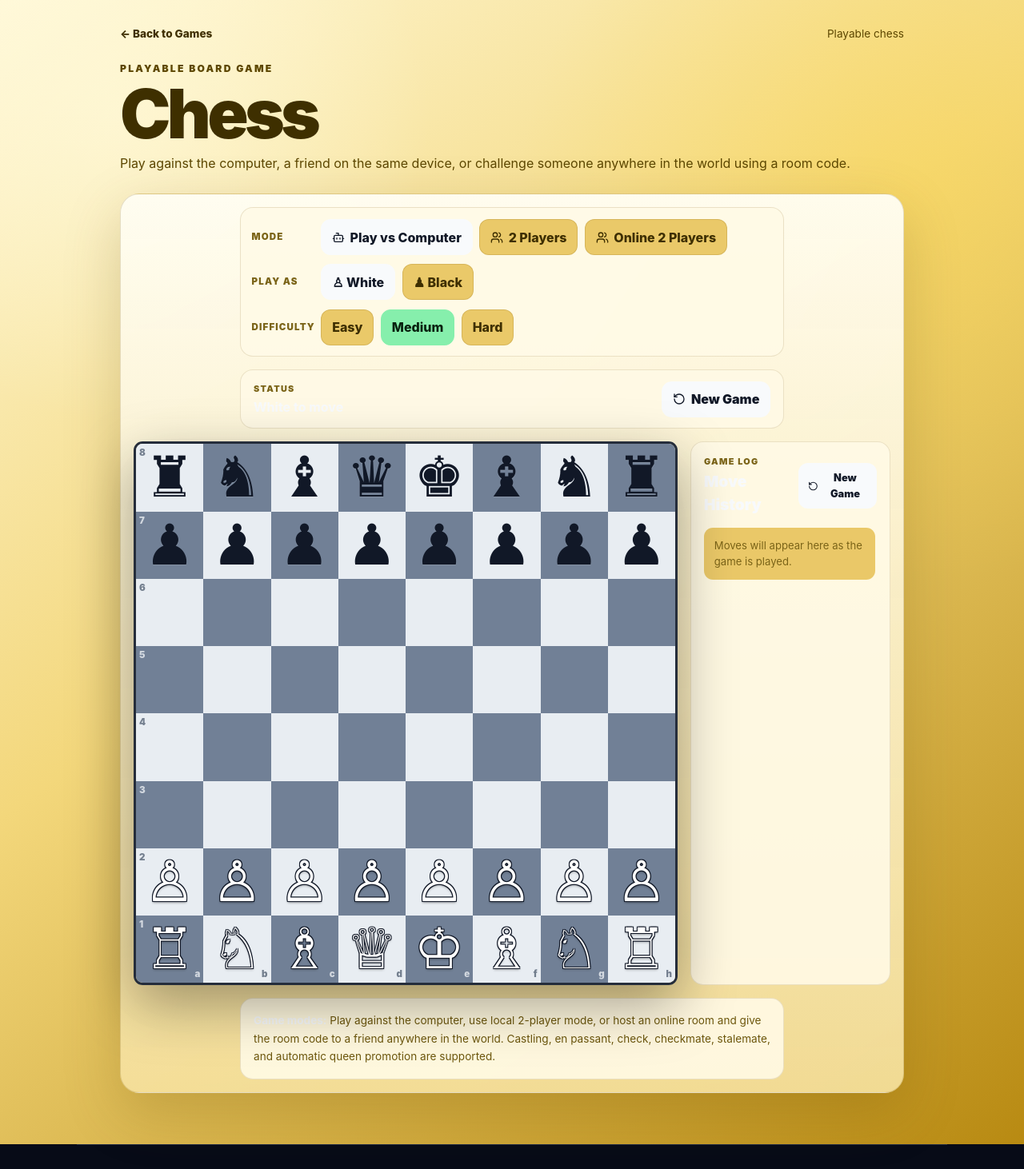
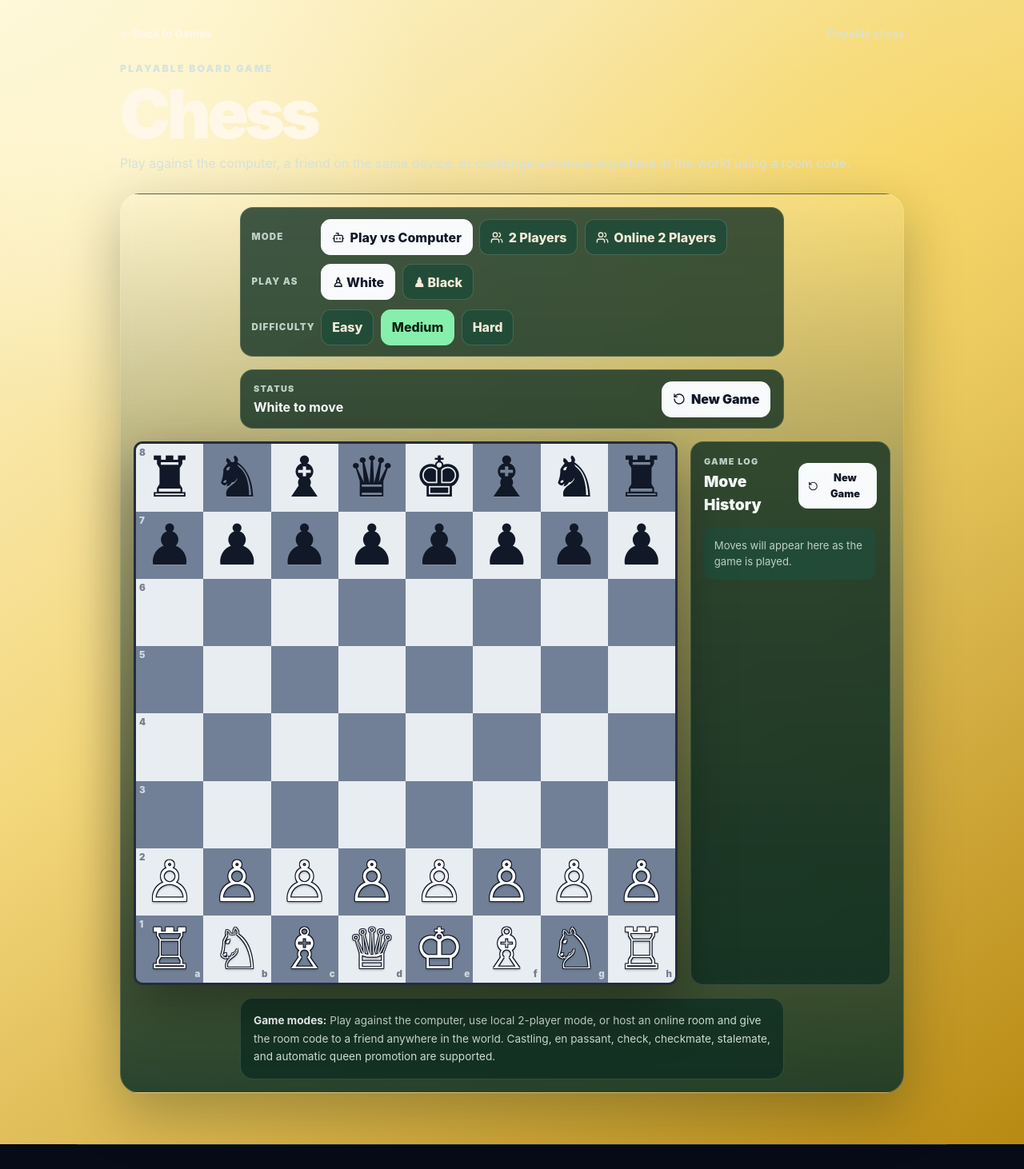
Before and after one commit to arunyadav-214/learning-website, a Next.js app: page /games/chess in a window 1280 px wide. Shown: the top 1462 px of the page at 80% size. Built offline with nearby package versions, Linux system fonts and the light colour scheme.

Commit message:
Scope gold background change to chess page only

```diff
--- a/app/globals.css
+++ b/app/globals.css
@@ -750,7 +750,7 @@ body {
   display:flex; flex-wrap:wrap; justify-content:center; gap:.55rem; padding:1rem; background:#091a0e;
 }
 .monkey-controls button {
-  min-width:88px; padding:.7rem .8rem; border-radius:.75rem; border:1px solid rgba(111,78,0,.16);
+  min-width:88px; padding:.7rem .8rem; border-radius:.75rem; border:1px solid rgba(255,248,232,.16);
   background:rgba(255,255,255,.06); color:white; font-weight:800; cursor:pointer;
 }
 .monkey-controls button:hover { background:rgba(255,255,255,.11); }
@@ -792,12 +792,12 @@ body {
   text-shadow:0 0 28px rgba(34,211,238,.35);
 }
 .ttt-hero p { max-width:760px; color:#9aa6c3; line-height:1.7; }
-.ttt-panel { border:1px solid rgba(111,78,0,.16); border-radius:1.5rem; padding:1.25rem; background:rgba(14,20,36,.9); box-shadow:0 28px 90px rgba(0,0,0,.32); }
+.ttt-panel { border:1px solid rgba(255,248,232,.16); border-radius:1.5rem; padding:1.25rem; background:rgba(14,20,36,.9); box-shadow:0 28px 90px rgba(0,0,0,.32); }
 .ttt-settings { display:grid; gap:1rem; }
 .ttt-mode-row, .ttt-difficulty, .ttt-actions { display:flex; flex-wrap:wrap; gap:.6rem; align-items:center; }
 .ttt-mode-row button, .ttt-difficulty button, .ttt-actions button {
   display:inline-flex; align-items:center; gap:.45rem; padding:.7rem .9rem; border-radius:.8rem;
-  border:1px solid rgba(111,78,0,.16); background:rgba(255,255,255,.05); color:white; font-weight:800;
+  border:1px solid rgba(255,248,232,.16); background:rgba(255,255,255,.05); color:white; font-weight:800;
 }
 .ttt-mode-row button.active, .ttt-difficulty button.active {
   background:linear-gradient(135deg,#7c3aed,#2563eb); border-color:transparent;
@@ -805,7 +805,7 @@ body {
 .ttt-difficulty span { color:#9aa6c3; font-size:.8rem; font-weight:800; margin-right:.2rem; }
 .ttt-names { display:grid; grid-template-columns:repeat(2,minmax(0,1fr)); gap:.8rem; }
 .ttt-names label { display:grid; gap:.35rem; color:#9aa6c3; font-size:.78rem; font-weight:800; text-transform:uppercase; letter-spacing:.08em; }
-.ttt-names input { width:100%; border:1px solid rgba(111,78,0,.16); border-radius:.75rem; padding:.7rem .8rem; background:#0a1020; color:white; outline:none; }
+.ttt-names input { width:100%; border:1px solid rgba(255,248,232,.16); border-radius:.75rem; padding:.7rem .8rem; background:#0a1020; color:white; outline:none; }
 .ttt-scoreboard { display:grid; grid-template-columns:repeat(3,1fr); gap:.6rem; margin:1.1rem 0; }
 .ttt-scoreboard div { position:relative; padding:.85rem; border-radius:1rem; background:#0b1120; border:1px solid rgba(255,255,255,.08); text-align:center; }
 .ttt-scoreboard span { display:block; color:#9aa6c3; font-size:.75rem; overflow:hidden; text-overflow:ellipsis; white-space:nowrap; }
@@ -854,9 +854,9 @@ body {
 .snake-hero { margin:2rem 0 1.5rem; }
 .snake-hero h1 { margin:.35rem 0 .6rem; font-size:clamp(2.6rem,7vw,5rem); line-height:.95; letter-spacing:-.055em; font-weight:950; color:#86efac; }
 .snake-hero p { color:#9fb4a7; line-height:1.7; }
-.snake-panel { border:1px solid rgba(111,78,0,.16); border-radius:1.5rem; padding:1.1rem; background:#0b1a10; box-shadow:0 28px 90px rgba(0,0,0,.35); }
+.snake-panel { border:1px solid rgba(255,248,232,.16); border-radius:1.5rem; padding:1.1rem; background:#0b1a10; box-shadow:0 28px 90px rgba(0,0,0,.35); }
 .snake-hud { display:grid; grid-template-columns:repeat(3,1fr); gap:.6rem; margin-bottom:1rem; }
-.snake-hud div { padding:.8rem; border-radius:.9rem; background:#0d2415; border:1px solid rgba(111,78,0,.14); text-align:center; }
+.snake-hud div { padding:.8rem; border-radius:.9rem; background:#0d2415; border:1px solid rgba(255,248,232,.14); text-align:center; }
 .snake-hud span { display:block; color:#8ca497; font-size:.7rem; text-transform:uppercase; letter-spacing:.12em; font-weight:900; }
 .snake-hud strong { display:block; margin-top:.2rem; font-size:1.5rem; color:#f1fff5; }
 .snake-board {
@@ -886,7 +886,7 @@ body {
 .snake-overlay button { margin:auto; padding:.75rem 1rem; border-radius:.8rem; background:#86efac; color:#08210f; font-weight:900; }
 .snake-actions { display:flex; justify-content:center; gap:.6rem; flex-wrap:wrap; margin-top:1rem; }
 .snake-actions button {
-  display:inline-flex; align-items:center; gap:.45rem; padding:.72rem .9rem; border-radius:.8rem; border:1px solid rgba(111,78,0,.16);
+  display:inline-flex; align-items:center; gap:.45rem; padding:.72rem .9rem; border-radius:.8rem; border:1px solid rgba(255,248,232,.16);
   background:rgba(255,255,255,.06); color:#fff; font-weight:800;
 }
 .snake-actions button:disabled { opacity:.45; cursor:not-allowed; }
@@ -1142,7 +1142,7 @@ body {
 .certificate-meta {
   padding:1.5rem;
   border-radius:1.4rem;
-  border:1px solid rgba(111,78,0,.16);
+  border:1px solid rgba(255,248,232,.16);
   background:rgba(17,24,42,.92);
 }
 .certificate-meta h2 {
@@ -1239,7 +1239,7 @@ body {
   padding:.85rem 1rem;
   border-radius:1rem;
   background:#102718;
-  border:1px solid rgba(111,78,0,.14);
+  border:1px solid rgba(255,248,232,.14);
 }
 .lion-goat-status span {
   display:block;
@@ -1343,7 +1343,7 @@ body {
   padding:1rem 1.1rem;
   border-radius:1rem;
   background:#0f2216;
-  border:1px solid rgba(111,78,0,.14);
+  border:1px solid rgba(255,248,232,.14);
 }
 .lion-goat-rules h2 { font-size:1.25rem; font-weight:900; color:#fbbf24; }
 .lion-goat-rules ol {
@@ -1380,7 +1380,7 @@ body {
   padding:.9rem;
   border-radius:1rem;
   background:#102718;
-  border:1px solid rgba(111,78,0,.14);
+  border:1px solid rgba(255,248,232,.14);
 }
 
 .lion-goat-mode-row,
@@ -1400,7 +1400,7 @@ body {
   gap:.45rem;
   padding:.65rem .85rem;
   border-radius:.75rem;
-  border:1px solid rgba(111,78,0,.16);
+  border:1px solid rgba(255,248,232,.16);
   background:#142f1d;
   color:#dbe8df;
   font-weight:850;
@@ -1462,7 +1462,7 @@ body {
   min-height:42px;
   padding:.6rem .8rem;
   border-radius:.75rem;
-  border:1px solid rgba(111,78,0,.16);
+  border:1px solid rgba(255,248,232,.16);
   background:#142f1d;
   color:#dbe8df;
   font-weight:850;
@@ -1503,9 +1503,9 @@ body {
 .chess-wrap { width:min(980px,100%); margin:0 auto; }
 .chess-topbar {
   display:flex; justify-content:space-between; gap:1rem; flex-wrap:wrap;
-  color:#5d4700; font-size:.85rem; margin-bottom:1.5rem;
-}
-.chess-topbar a { color:#3e2f00; font-weight:800; }
+  color:#d8e3dc; font-size:.85rem; margin-bottom:1.5rem;
+}
+.chess-topbar a { color:#fff8e8; font-weight:800; }
 .chess-hero { margin-bottom:1.5rem; }
 .chess-hero h1 {
   margin:.35rem 0 .55rem;
@@ -1513,15 +1513,15 @@ body {
   line-height:.94;
   letter-spacing:-.055em;
   font-weight:950;
-  color:#3e2f00;
-}
-.chess-hero p { color:#5d4700; line-height:1.7; }
+  color:#fff8e8;
+}
+.chess-hero p { color:#d8e3dc; line-height:1.7; }
 .chess-shell {
   padding:1rem;
   border-radius:1.5rem;
-  border:1px solid rgba(111,78,0,.18);
-  background:linear-gradient(180deg,rgba(255,253,242,.96),rgba(245,224,157,.92));
-  box-shadow:0 24px 70px rgba(101,72,0,.22);
+  border:1px solid rgba(255,248,232,.18);
+  background:linear-gradient(180deg,rgba(255,248,232,.12),rgba(20,54,41,.9));
+  box-shadow:0 24px 70px rgba(5,20,14,.28);
   backdrop-filter:blur(10px);
 }
 .chess-status {
@@ -1533,12 +1533,12 @@ body {
   gap:1rem;
   padding:.85rem 1rem;
   border-radius:1rem;
-  background:rgba(255,250,230,.9);
-  border:1px solid rgba(111,78,0,.14);
+  background:rgba(13,45,34,.78);
+  border:1px solid rgba(255,248,232,.14);
 }
 .chess-status span {
   display:block;
-  color:#7b6418;
+  color:#bfd0c5;
   font-size:.68rem;
   font-weight:900;
   text-transform:uppercase;
@@ -1652,9 +1652,9 @@ body {
   margin:1rem auto 0;
   padding:1rem;
   border-radius:1rem;
-  background:rgba(255,250,230,.9);
-  border:1px solid rgba(111,78,0,.14);
-  color:#6d570d;
+  background:rgba(13,45,34,.78);
+  border:1px solid rgba(255,248,232,.14);
+  color:#cfddd4;
   line-height:1.65;
   font-size:.85rem;
 }
@@ -1683,8 +1683,8 @@ body {
   gap:.7rem;
   padding:.85rem;
   border-radius:1rem;
-  background:rgba(255,250,230,.9);
-  border:1px solid rgba(111,78,0,.14);
+  background:rgba(13,45,34,.78);
+  border:1px solid rgba(255,248,232,.14);
 }
 
 .chess-option-row {
@@ -1696,7 +1696,7 @@ body {
 
 .chess-option-row > span {
   width:78px;
-  color:#7b6418;
+  color:#bfd0c5;
   font-size:.72rem;
   font-weight:900;
   text-transform:uppercase;
@@ -1711,9 +1711,9 @@ body {
   gap:.4rem;
   padding:.6rem .8rem;
   border-radius:.75rem;
-  border:1px solid rgba(111,78,0,.16);
-  background:rgba(232,194,88,.88);
-  color:#3e2f00;
+  border:1px solid rgba(255,248,232,.16);
+  background:rgba(34,76,57,.9);
+  color:#f3ead7;
   font-weight:850;
 }
 
@@ -1770,8 +1770,8 @@ body {
   min-height:100%;
   padding:1rem;
   border-radius:1rem;
-  background:rgba(255,250,230,.9);
-  border:1px solid rgba(111,78,0,.14);
+  background:rgba(13,45,34,.78);
+  border:1px solid rgba(255,248,232,.14);
 }
 
 .chess-history-header {
@@ -1784,7 +1784,7 @@ body {
 
 .chess-history-header span {
   display:block;
-  color:#7b6418;
+  color:#bfd0c5;
   font-size:.68rem;
   font-weight:900;
   text-transform:uppercase;
@@ -1827,14 +1827,14 @@ body {
   align-items:center;
   padding:.55rem .6rem;
   border-radius:.65rem;
-  background:rgba(232,194,88,.88);
+  background:rgba(34,76,57,.9);
   color:#e5e7eb;
   font-family:"SFMono-Regular",Consolas,monospace;
   font-size:.8rem;
 }
 
 .chess-history-number {
-  color:#7b6418;
+  color:#bfd0c5;
   font-weight:800;
 }
 
@@ -1842,8 +1842,8 @@ body {
   margin:0;
   padding:.8rem;
   border-radius:.7rem;
-  background:rgba(232,194,88,.88);
-  color:#7b6418;
+  background:rgba(34,76,57,.9);
+  color:#bfd0c5;
   line-height:1.5;
   font-size:.82rem;
 }
```
